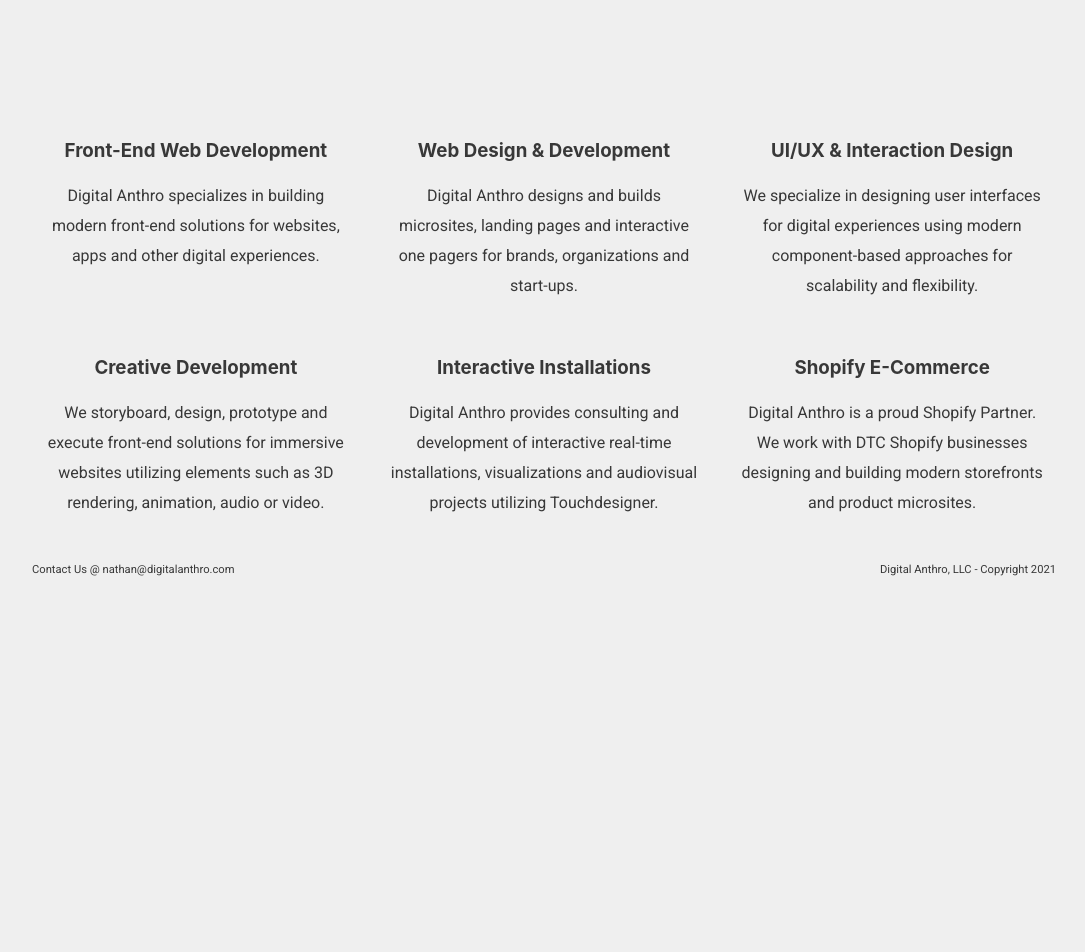
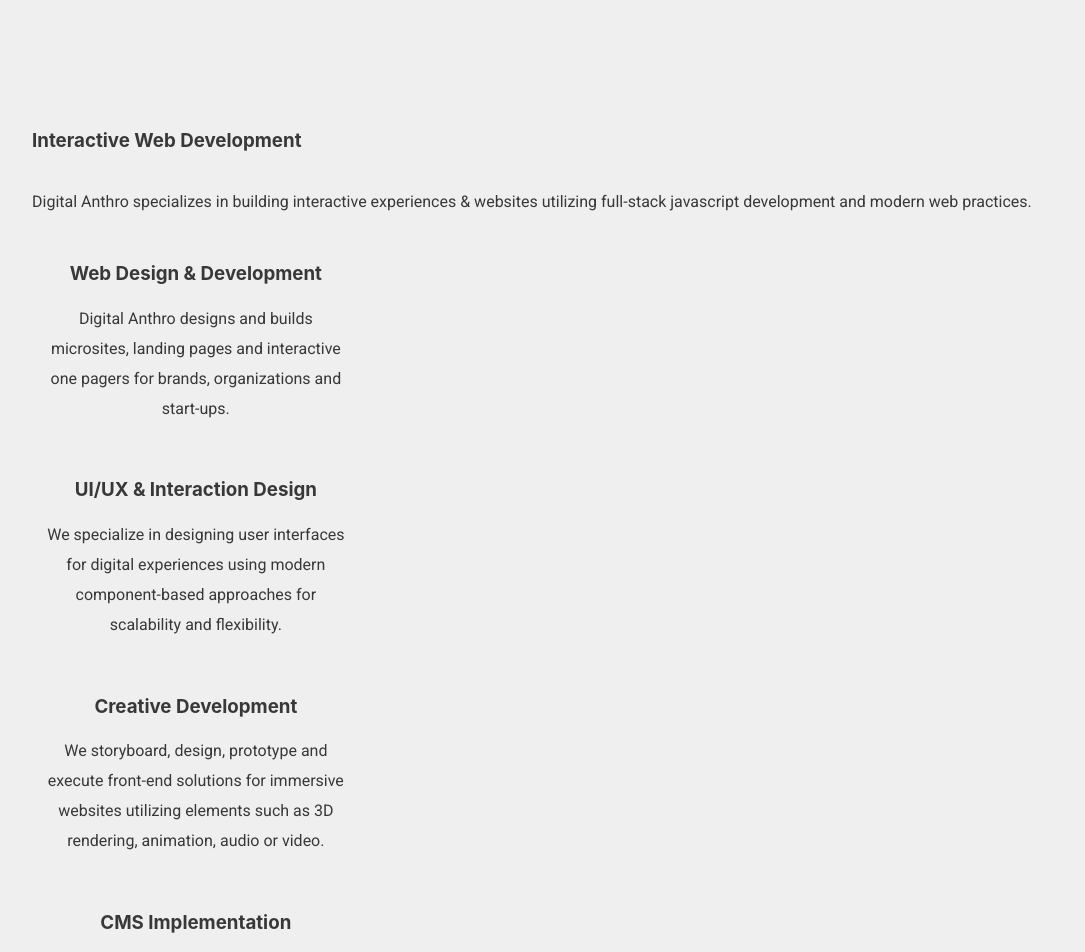
Before and after one commit to keeysnc/digital_anthro, a Next.js app: page /services in a window 1280 px wide. Shown: the part 320-1272 px from the top of the page, without its empty margins (96-1181 px from the left). Before the commit the page ends 916 px from the top, so only its background shows below. Built offline with nearby package versions, Linux system fonts and the light colour scheme.

Commit message:
add new services

```diff
--- a/pages/services.js
+++ b/pages/services.js
@@ -11,10 +11,9 @@
 			</Head>
 			<PageTitle title="Services & Expertise" textDescription=""></PageTitle>
 			<div className={serviceStyles.services__grid}>
-				<div className={serviceStyles.services__grid__item}>
 				<ParagraphText
-						textTitle="Front-End Web Development"
-						textDescription="Digital Anthro specializes in building modern front-end solutions for websites, apps and other digital experiences."
+					textTitle="Interactive Web Development"
+					textDescription="Digital Anthro specializes in building interactive experiences & websites utilizing full-stack javascript development and modern web practices."
 				></ParagraphText>
 			</div>
 			<div className={serviceStyles.services__grid__item}>
@@ -37,17 +36,28 @@
 			</div>
 			<div className={serviceStyles.services__grid__item}>
 				<ParagraphText
-						textTitle="Interactive Installations"
-						textDescription="Digital Anthro provides consulting and development of interactive real-time installations, visualizations and audiovisual projects utilizing Touchdesigner."
+					textTitle="CMS Implementation"
+					textDescription="Digital Anthro researches and implements the best headless CMS solution for your immersive website. This way, a content editor or admin can update images, content, products, links, SEO and more using a simple to use user interface."
 				></ParagraphText>
 			</div>
 			<div className={serviceStyles.services__grid__item}>
 				<ParagraphText
+					textTitle="Interactive Installations"
+					textDescription="Digital Anthro provides consulting and development of web api powered real-time visual installations using Touchdesigner."
+				></ParagraphText>
+			</div>
+			{/* <div className={serviceStyles.services__grid__item}>
+				<ParagraphText
+					textTitle="Interactive Installations"
+					textDescription="Digital Anthro provides consulting and development of interactive real-time installations, visualizations and audiovisual projects utilizing Touchdesigner."
+				></ParagraphText>
+			</div> */}
+			{/* <div className={serviceStyles.services__grid__item}>
+				<ParagraphText
 					textTitle="Shopify E-Commerce"
 					textDescription="Digital Anthro is a proud Shopify Partner. We work with DTC Shopify businesses designing and building modern storefronts and product microsites."
 				></ParagraphText>
-				</div>
-			</div>
+			</div> */}
 		</div>
 	);
 };
```
Lines whose indentation alone changed are shown as unchanged.
